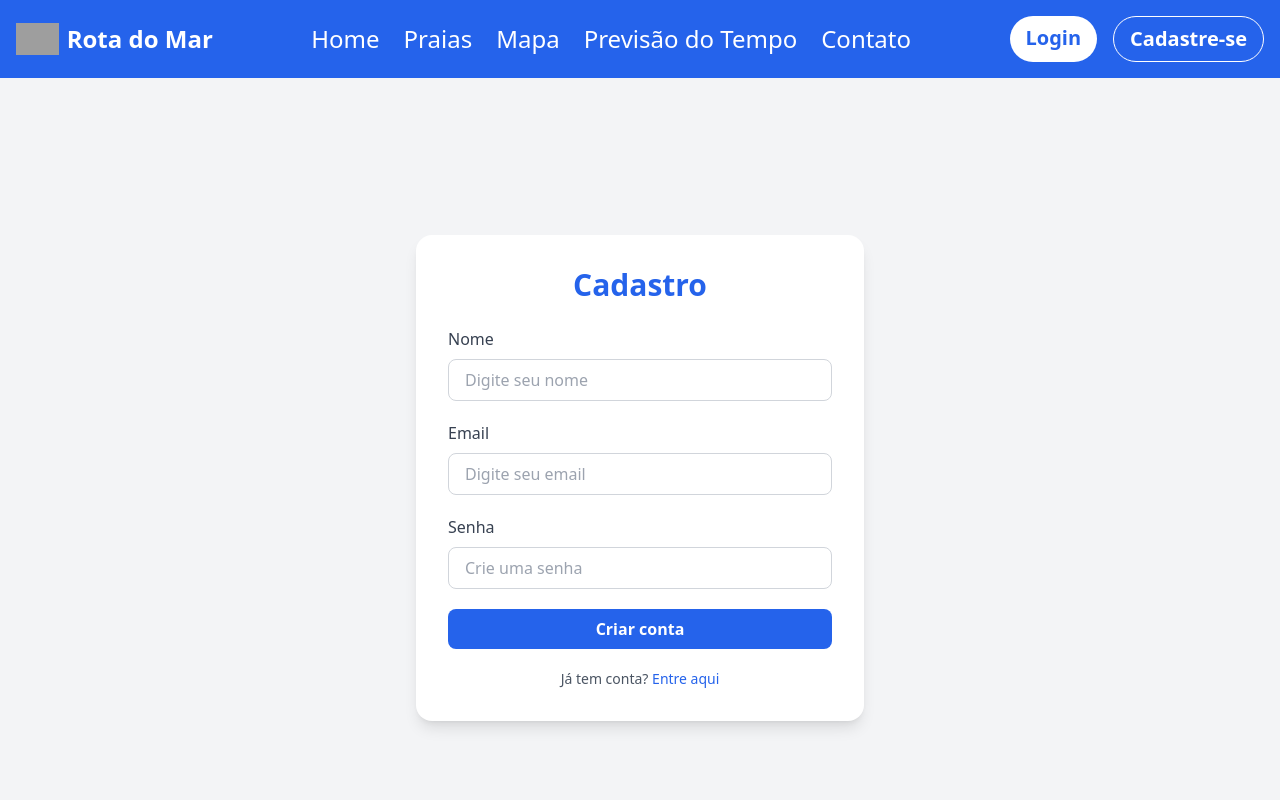
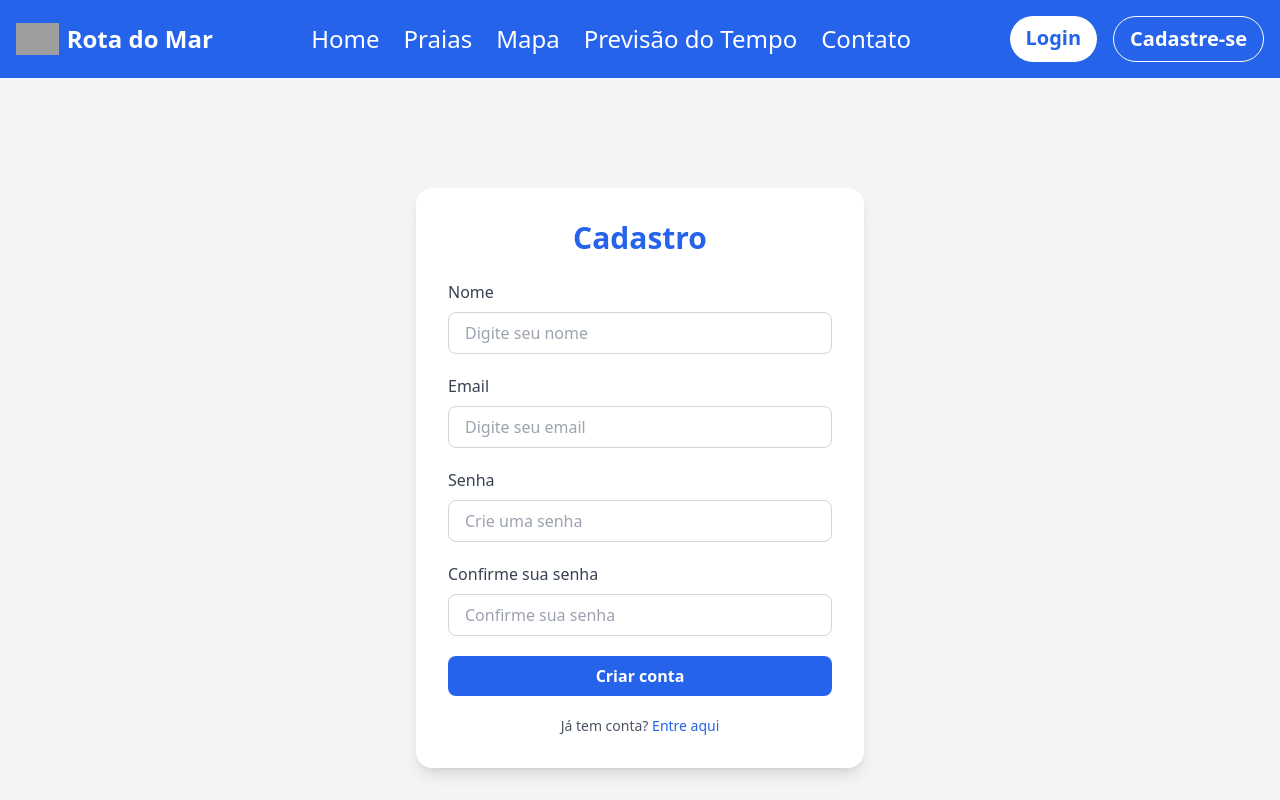
Before and after one commit to Elias700/RotaDoMar, an Angular app: page /cadastro in a window 1280 px wide. Shown: the top 800 px of the page. Built offline with nearby package versions, Linux system fonts and the light colour scheme; grey boxes are pictures that could not be loaded.

Commit message:
feat: adjustments

```diff
--- a/src/app/app.routes.ts
+++ b/src/app/app.routes.ts
@@ -4,10 +4,7 @@ import { LoginComponent } from './pages/login/login.component';
 import { CadastroComponent } from './pages/cadastro/cadastro.component';
 
 export const routes: Routes = [
-  // Página inicial mostra Home + Praias + etc (fixos no app.component.html)
   { path: '', component: HomeComponent },
-
-  // Login e Cadastro ficam em rotas separadas
   { path: 'login', component: LoginComponent },
   { path: 'cadastro', component: CadastroComponent },
 ];
--- a/src/app/pages/beaches/beaches.component.html
+++ b/src/app/pages/beaches/beaches.component.html
@@ -1,4 +1,4 @@
-<section class="py-12 text-center">
+<section class="py-12 text-center cursor-pointer">
   <h2 class="text-3xl font-bold text-gray-800 mb-8">Praias</h2>
 
   <div class="container mx-auto">
--- a/src/app/pages/beaches/beaches.component.ts
+++ b/src/app/pages/beaches/beaches.component.ts
@@ -90,7 +90,7 @@ export class BeachesComponent {
     {
       name: 'Praia de São Tomé de Paripe',
       image: 'https://s2-g1.glbimg.com/ciezn2_RS4XMqH6qAoBhfyvmlEc=/0x0:1700x1065/984x0/smart/filters:strip_icc()/i.s3.glbimg.com/v1/AUTH_59edd422c0c84a879bd37670ae4f538a/internal_photos/bs/2017/L/0/EtDyqaTXyIRnxxBzFbbw/img-6130.jpg',
-      description: 'Uma praia mais afastada, com águas calmas e ideal para famílias com crianças. Possui uma vista incrível para a Baía de Todos-os-Santos.',
+      description: 'Uma praia mais afastada, com águas calmas e ideal para famílias com crianças.',
       link: '#'
     },
     {
--- a/src/app/pages/cadastro/cadastro.component.html
+++ b/src/app/pages/cadastro/cadastro.component.html
@@ -38,6 +38,16 @@
           />
         </div>
 
+        <div>
+          <label for="confirmPassword" class="block text-gray-700 font-medium mb-2">Confirme sua senha</label>
+          <input
+            type="confirmPassword"
+            id="confirmPassword"
+            placeholder="Confirme sua senha"
+            class="w-full px-4 py-2 border border-gray-300 rounded-lg focus:ring-2 focus:ring-blue-500 focus:outline-none"
+          />
+        </div>
+
         <!-- Botão -->
         <button
           type="submit"
```
Also changed, not shown: src/app/pages/login/login.component.html (indentation only), src/styles.css (line endings or trailing spaces).
